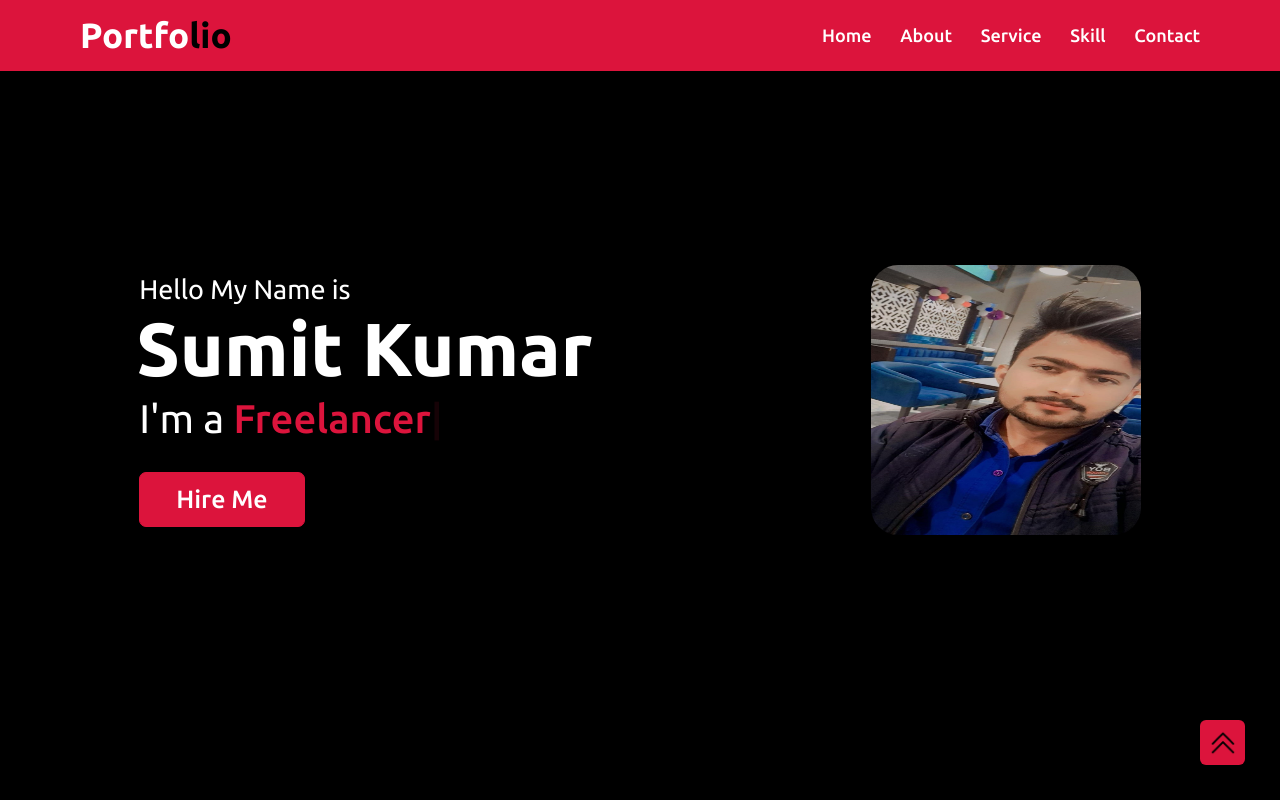
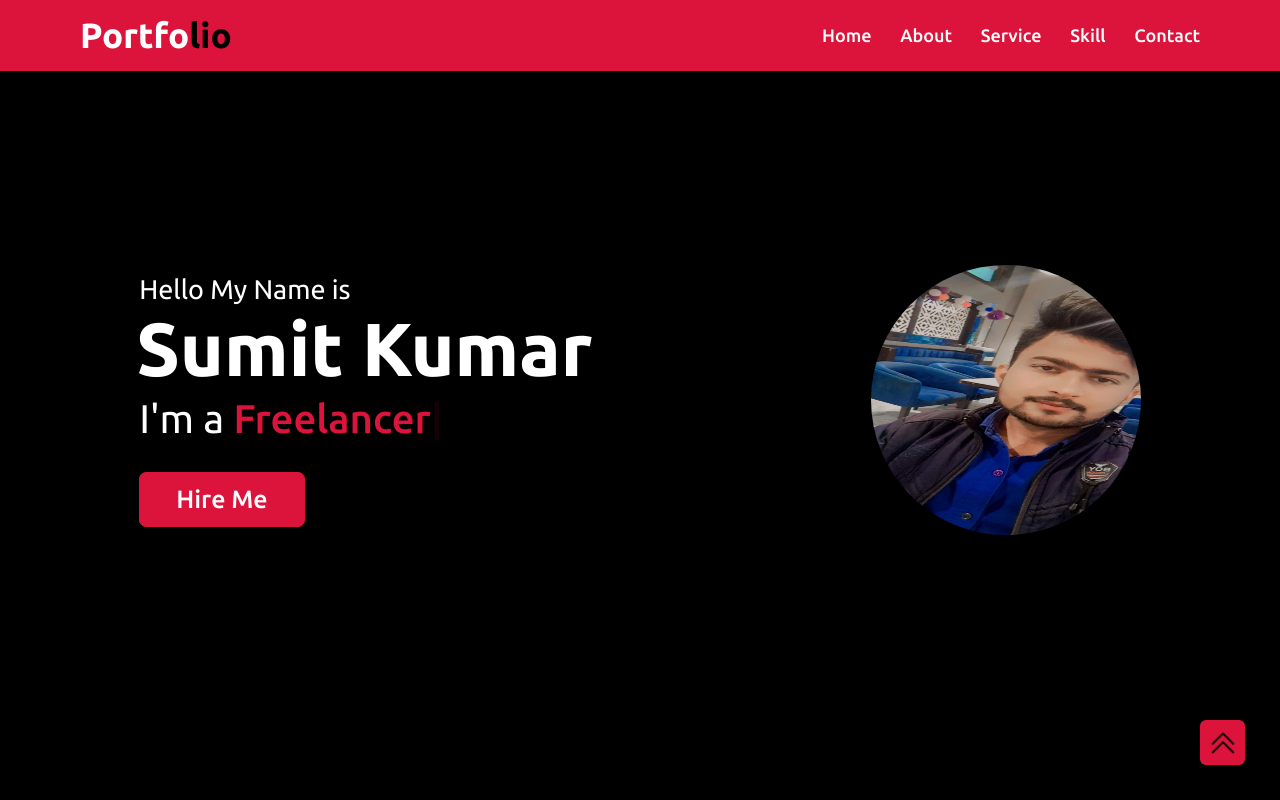
Before and after one commit to SumitKumarweb/portfolio, a plain HTML site: page index.html in a window 1280 px wide. Shown: the top 800 px of the page. Drawn offline with nearby package versions, Linux system fonts and the light colour scheme.

Commit message:
Update index.css

```diff
--- a/index.css
+++ b/index.css
@@ -176,9 +176,7 @@ html
 
 }
 .love{
-    border-radius: 10%;
-     mix-blend-mode: difference;
-
+    border-radius: 50%;
 }
 
 .home .home-content .text-1
```
